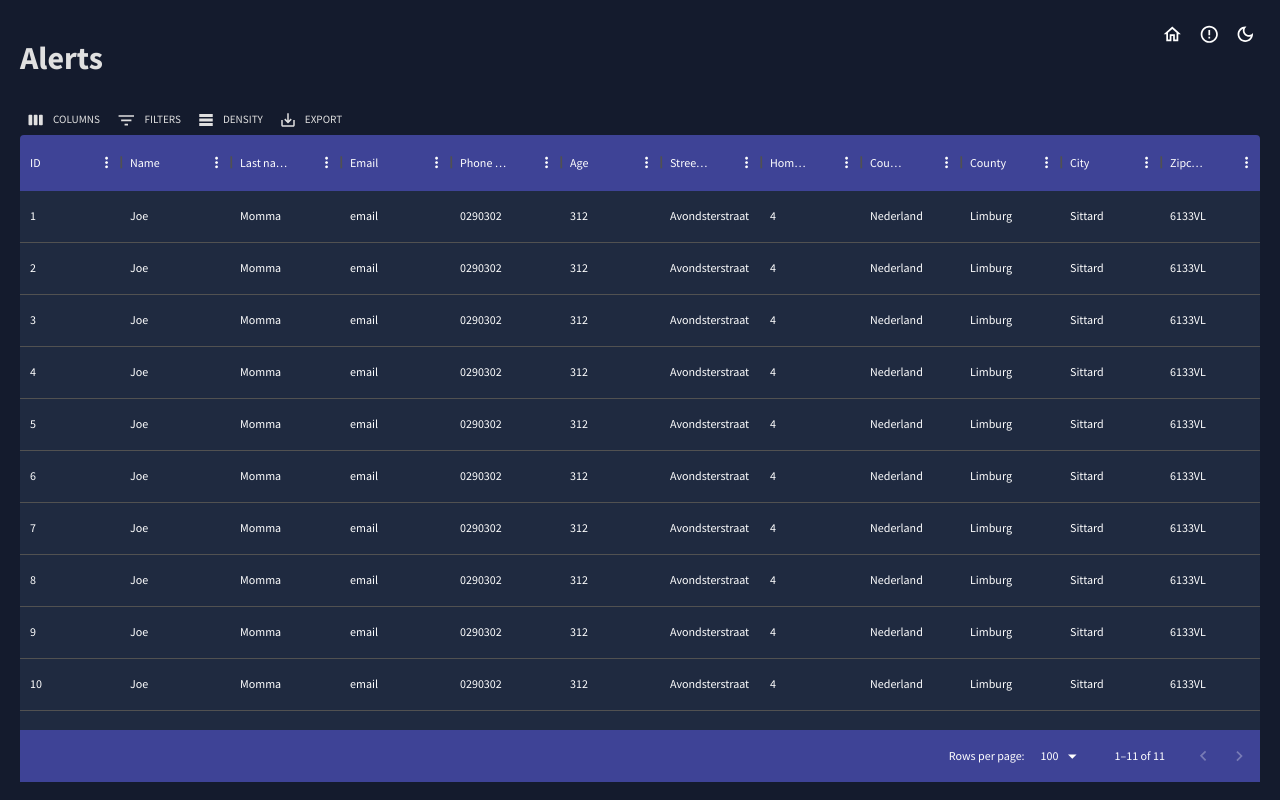
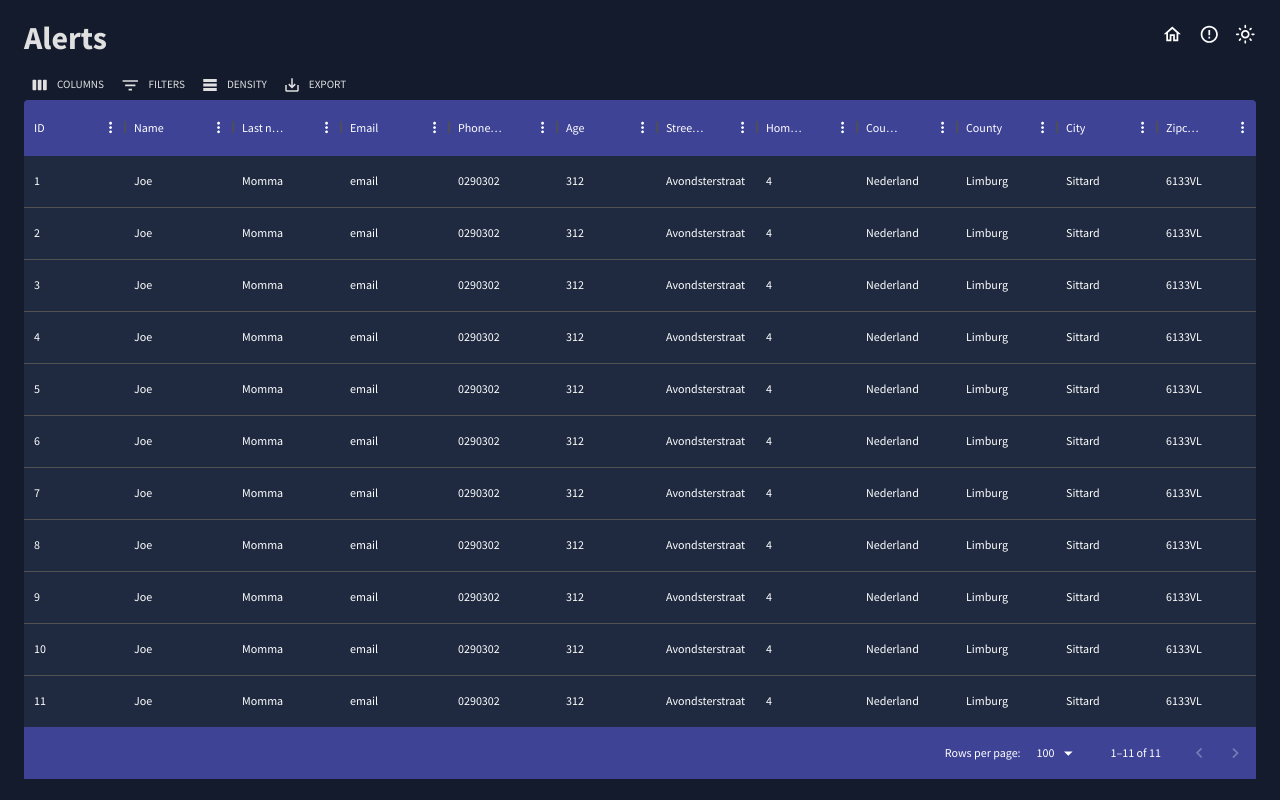
Before and after one commit to PlunkyPoop/SecureSolution_F, a React (Create React App) app: page /alerts in a window 1280 px wide. Built offline with nearby package versions, Linux system fonts and the light colour scheme.

Commit message:
tweaked layout

```diff
--- a/src/scenes/alerts/index.jsx
+++ b/src/scenes/alerts/index.jsx
@@ -1,4 +1,4 @@
-import { Box } from "@mui/material";
+import {Box, Container} from "@mui/material";
 import { DataGrid, GridToolbar } from "@mui/x-data-grid";
 import { tokens } from "../../theme";
 import { mockDataContacts } from "../../data/mockData";
@@ -73,13 +73,14 @@ const Team = () => {
 
 
     return(
-        <Box m="20px">
+        <div>
+            <Container  maxWidth={false}>
                 <Box mt="-50px" display="flex" justifyContent="space-between" alignItems="center">
                     <Header title="Alerts"/>
                 </Box>
                 <Box
-            m="-10px 0 0 0"
-            height="85vh"
+                    m="-25px 0 0 0"
+                    height="89vh"
                     sx={{
                         "& .MuiDataGrid-root": {
                             border: "none",
@@ -115,7 +116,8 @@ const Team = () => {
                         components={{ Toolbar: GridToolbar }}
                     />
                 </Box>
-        </Box>
+            </Container>
+        </div>
     )
 }
 
--- a/src/scenes/dashboard/index.jsx
+++ b/src/scenes/dashboard/index.jsx
@@ -134,14 +134,14 @@ const Dashboard = () => {
                                         fontWeight="600"
                                         color={colors.grey[100]}
                                     >
-                                        Revenue Generated
+                                        Number of sessions overtime
                                     </Typography>
                                     <Typography
                                         variant="h3"
                                         fontWeight="bold"
                                         color={colors.greenAccent[500]}
                                     >
-                                        $59,342.32
+                                        4.463.290
                                     </Typography>
                                 </Box>
                             </Box>
--- a/src/scenes/global/Topbar.jsx
+++ b/src/scenes/global/Topbar.jsx
@@ -41,9 +41,9 @@ const Topbar = () => {
         </IconButton>
         <IconButton onClick={colorMode.toggleColorMode}>
           {theme.palette.mode === "dark" ? (
+              <LightModeOutlinedIcon />
+          ) : (
               <DarkModeOutlinedIcon />
-          ) : (
-              <LightModeOutlinedIcon />
           )}
         </IconButton>
       </Box>
```
Lines whose indentation alone changed are shown as unchanged.
